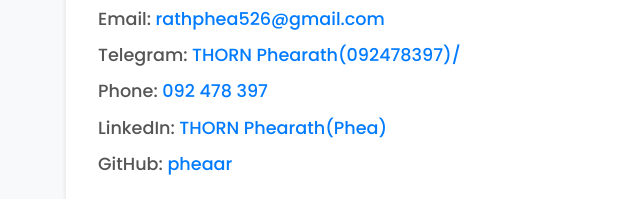
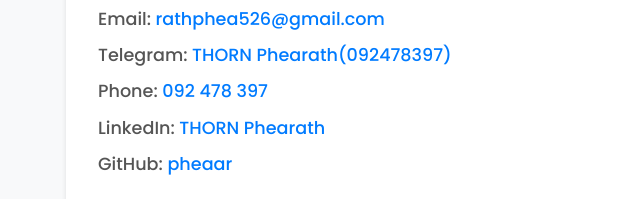
Before and after one commit to pheaar/mywebsite, a plain HTML site: page portfolio_4webb 4/contact.html in a window 1280 px wide. Shown: the part 237-436 px from the top of the page, 174-814 px from the left. Drawn offline with nearby package versions, Linux system fonts and the light colour scheme.

Commit message:
Update contact.html

```diff
--- a/portfolio_4webb 4/contact.html
+++ b/portfolio_4webb 4/contact.html
@@ -78,7 +78,7 @@
             <a href="mailto:rathphea526@gmail.com">rathphea526@gmail.com</a>
           </p>
           <p>Telegram:
-            <a href="https://t.me/phearath_thorn">THORN Phearath(092478397)/</a>
+            <a href="https://t.me/phearath_thorn">THORN Phearath(092478397)</a>
           </p>
           <p>Phone:
             <a href="">092 478 397</a>
@@ -86,7 +86,7 @@
           <p>
             LinkedIn:
             <a href="https://www.linkedin.com/public-profile/settings?trk=d_flagship3_profile_self_view_public_profile" target="_blank"
-              >THORN Phearath(Phea)</a
+              >THORN Phearath</a
             >
           </p>
           <p>
```
